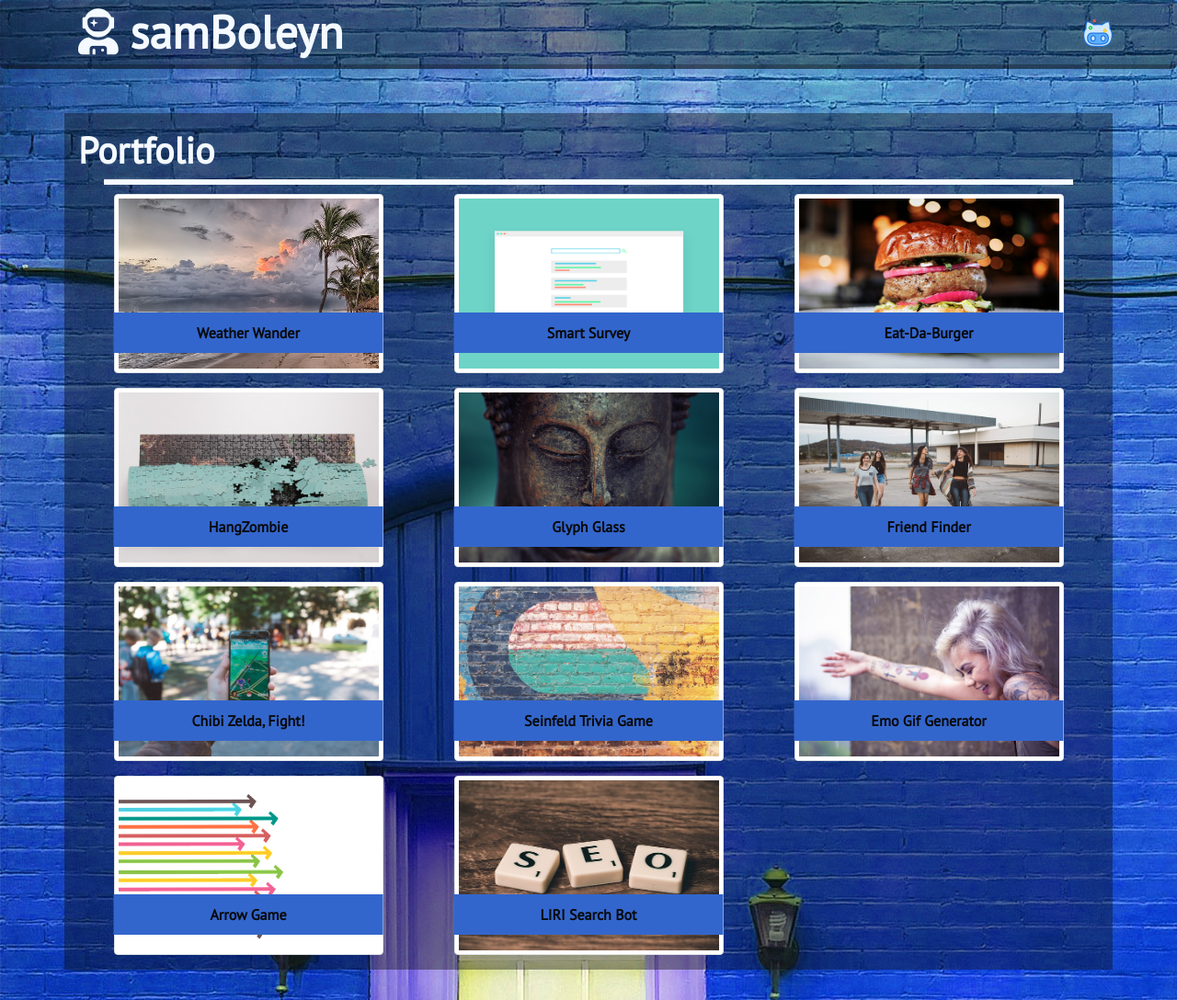
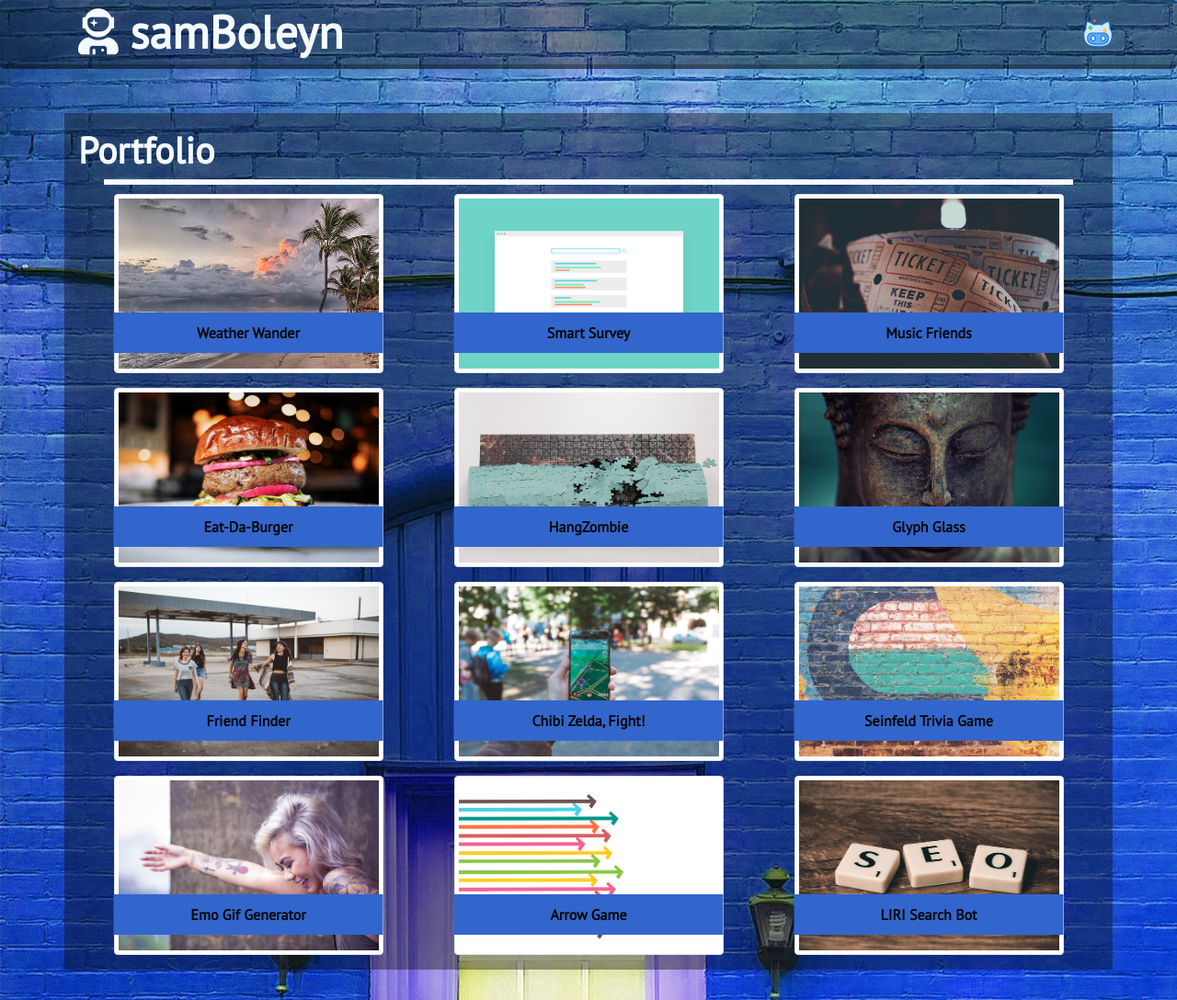
Before and after one commit to sboleyn/portfolio, a plain HTML site: page index.html in a window 1280 px wide. Shown: the top 1088 px of the page at 92% size. Drawn offline with nearby package versions, Linux system fonts and the light colour scheme.

Commit message:
update with music friends

```diff
--- a/index.html
+++ b/index.html
@@ -70,6 +70,13 @@
                         <a href="http://u.arizona.edu/~sboleyn/" target="_blank" class="imgBannerBlock">
                             <img src="assets/images/gui.png" class="myWorkImg img-thumbnail img-fluid">
                             <section class="imgBanner">Smart Survey</section>
+                        </a>
+                    </div>
+
+                    <div class="col-12 col-md-4 float-md-left mb-3">
+                        <a href="https://intense-brushlands-86811.herokuapp.com/" target="_blank" class="imgBannerBlock">
+                            <img src="assets/images/admission.jpg" class="myWorkImg img-thumbnail img-fluid">
+                            <section class="imgBanner">Music Friends</section>
                         </a>
                     </div>
 
```
Also changed, not shown: assets/images/admission.jpg (added).
